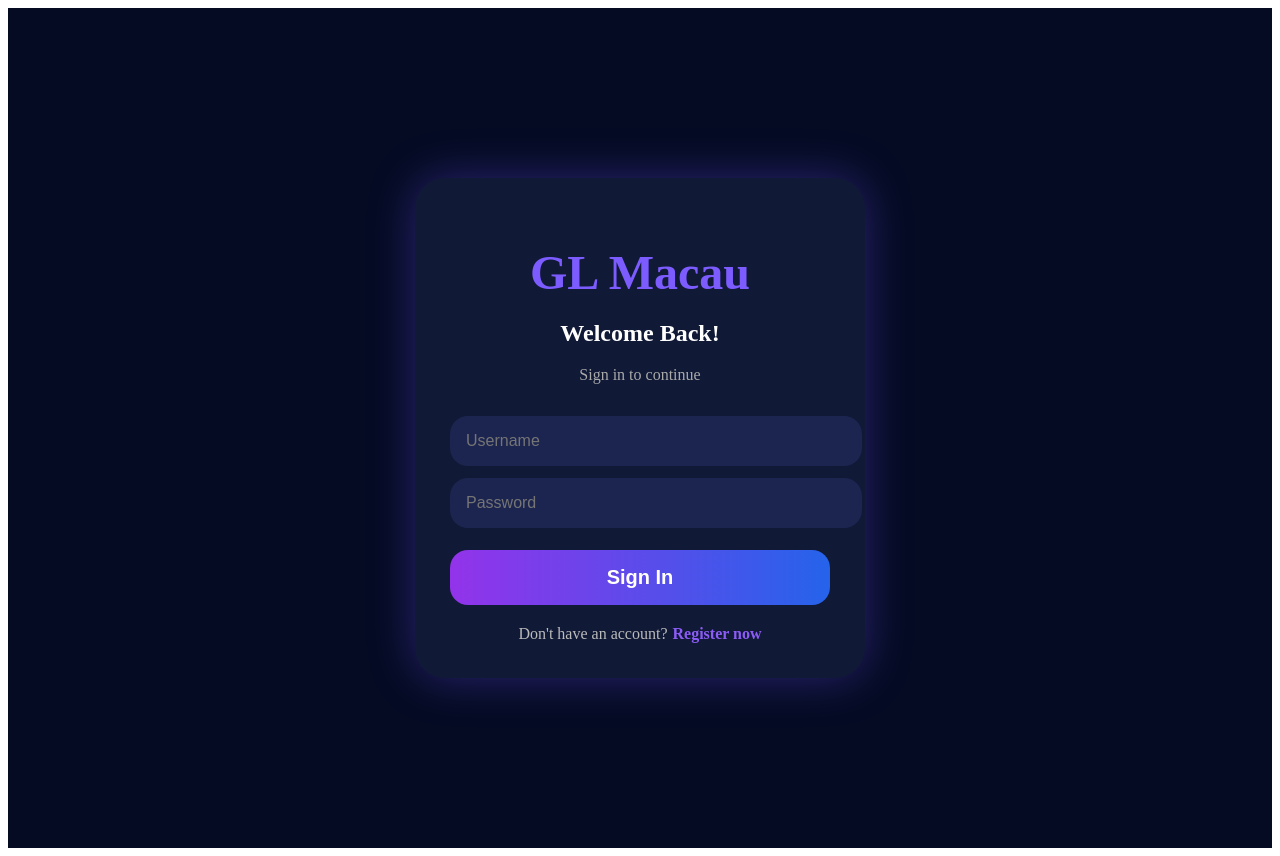
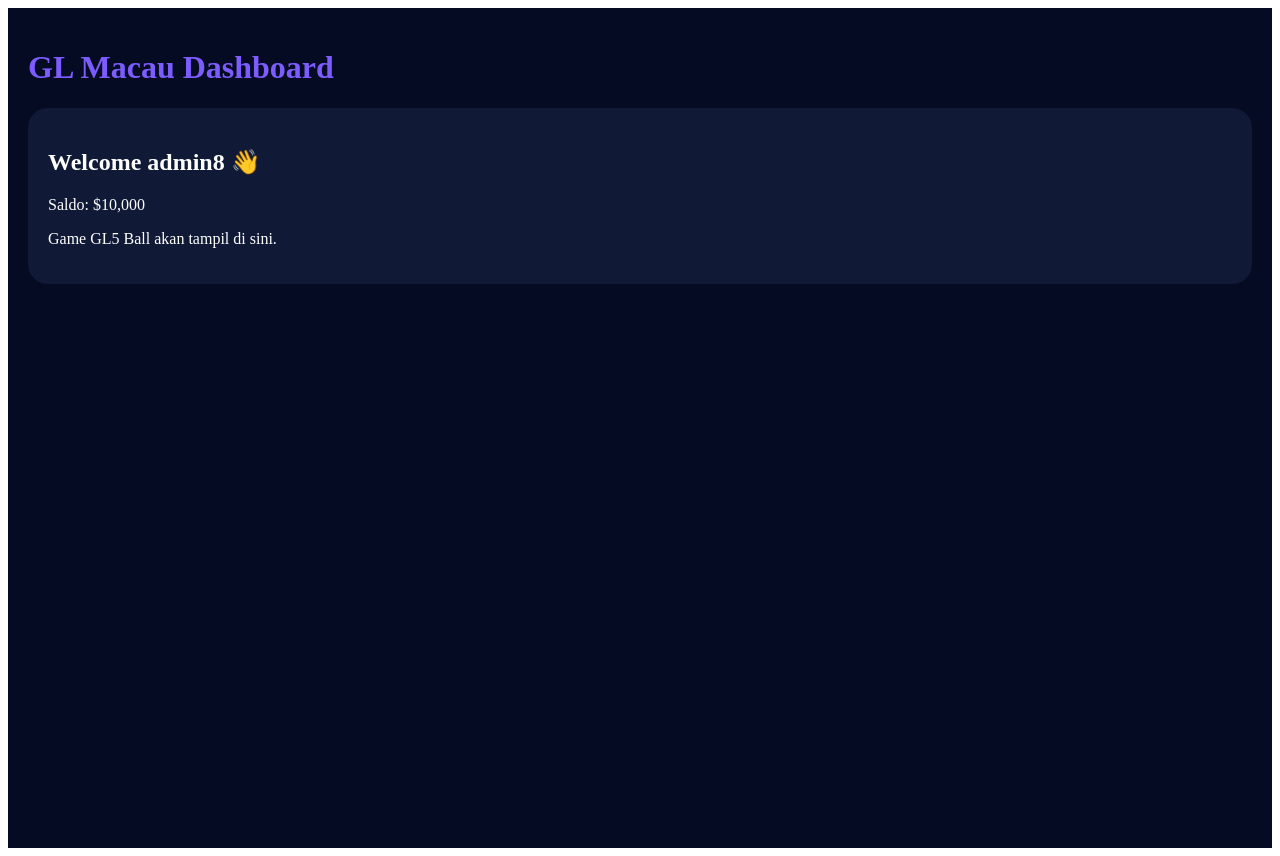
Before and after one commit to aurelgoh/glmacau, a Next.js app: page / in a window 1280 px wide. Both pictures are taken after a click on the button "Sign In". Built offline with nearby package versions, Linux system fonts and the light colour scheme.

Commit message:
Update index.js

```diff
--- a/pages/index.js
+++ b/pages/index.js
@@ -2,6 +2,37 @@ import { useState } from "react";
 
 export default function Home() {
   const [register, setRegister] = useState(false);
+  const [loggedIn, setLoggedIn] = useState(false);
+
+  if (loggedIn) {
+    return (
+      <div
+        style={{
+          minHeight: "100vh",
+          background: "#050b23",
+          color: "white",
+          padding: "20px",
+        }}
+      >
+        <h1 style={{ color: "#7c5cff" }}>
+          GL Macau Dashboard
+        </h1>
+
+        <div
+          style={{
+            background: "#101936",
+            padding: "20px",
+            borderRadius: "20px",
+            marginTop: "20px",
+          }}
+        >
+          <h2>Welcome admin8 👋</h2>
+          <p>Saldo: $10,000</p>
+          <p>Game GL5 Ball akan tampil di sini.</p>
+        </div>
+      </div>
+    );
+  }
 
   return (
     <div
@@ -29,7 +60,6 @@ export default function Home() {
             textAlign: "center",
             fontSize: "48px",
             color: "#7c5cff",
-            marginBottom: "10px",
           }}
         >
           GL Macau
@@ -38,18 +68,6 @@ export default function Home() {
         <h2 style={{ textAlign: "center" }}>
           {register ? "Create Account" : "Welcome Back!"}
         </h2>
-
-        <p
-          style={{
-            textAlign: "center",
-            color: "#aaa",
-            marginBottom: "20px",
-          }}
-        >
-          {register
-            ? "Register your new account"
-            : "Sign in to continue"}
-        </p>
 
         {register && (
           <input
@@ -78,13 +96,14 @@ export default function Home() {
         )}
 
         <button
-          onClick={() =>
-            alert(
-              register
-                ? "Register berhasil (sementara demo)"
-                : "Login berhasil (sementara demo)"
-            )
-          }
+          onClick={() => {
+            if (register) {
+              alert("Register berhasil");
+              setRegister(false);
+            } else {
+              setLoggedIn(true);
+            }
+          }}
           style={buttonStyle}
         >
           {register ? "Register" : "Sign In"}
@@ -94,7 +113,6 @@ export default function Home() {
           style={{
             textAlign: "center",
             marginTop: "20px",
-            color: "#bbb",
           }}
         >
           {register
@@ -107,9 +125,9 @@ export default function Home() {
             }
             style={{
               color: "#8b5cf6",
+              cursor: "pointer",
+              marginLeft: "5px",
               fontWeight: "bold",
-              marginLeft: "5px",
-              cursor: "pointer",
             }}
           >
             {register ? "Login" : "Register now"}
@@ -126,10 +144,8 @@ const inputStyle = {
   marginTop: "12px",
   borderRadius: "18px",
   border: "none",
-  outline: "none",
   background: "#1c2550",
   color: "white",
-  fontSize: "16px",
 };
 
 const buttonStyle = {
```
